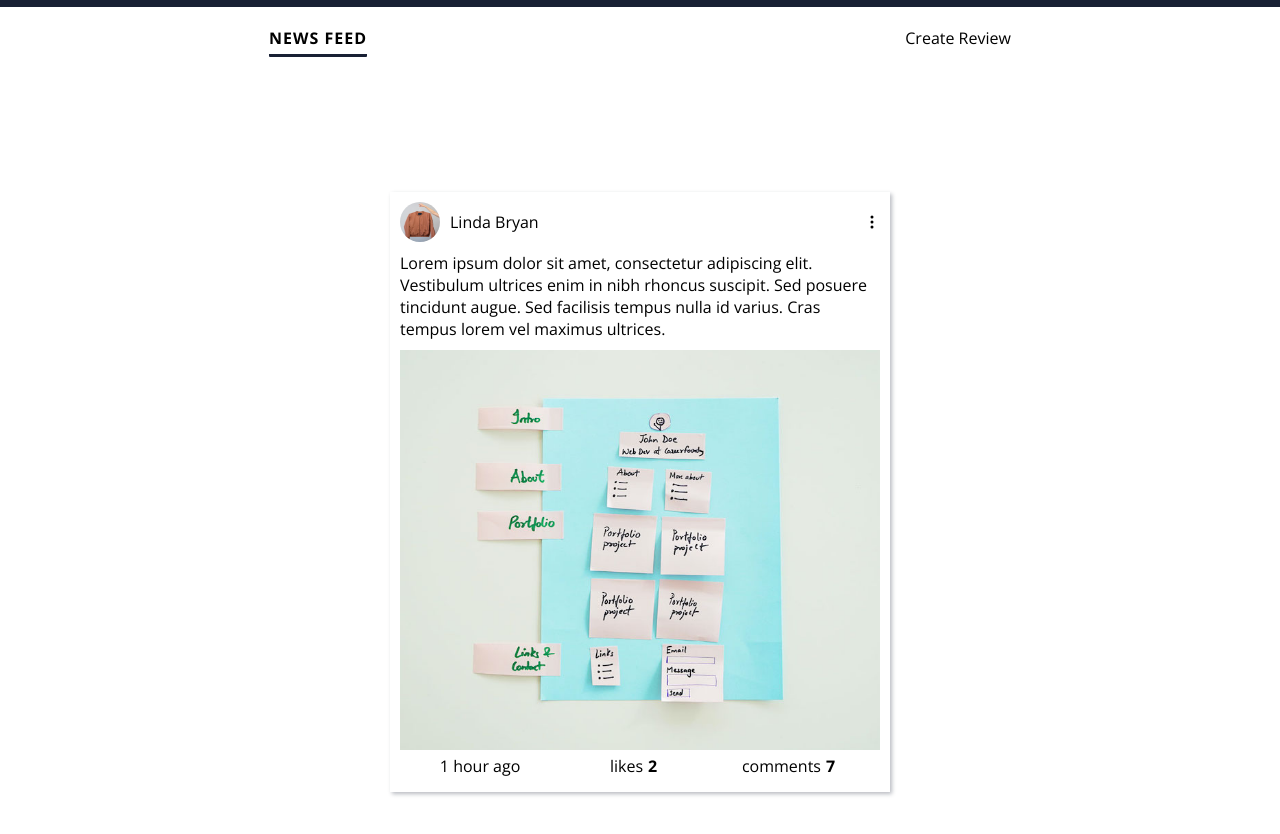
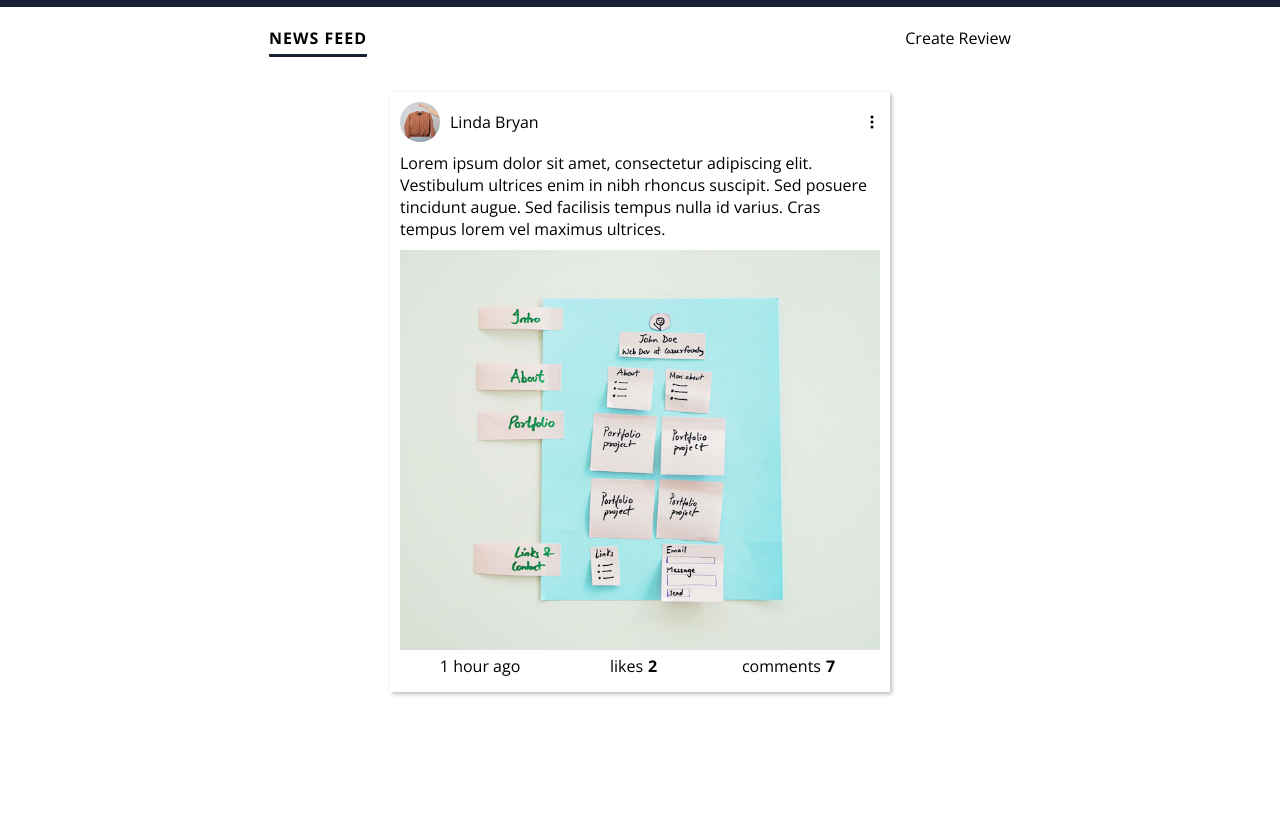
Before and after one commit to Im-Hassan-wd/Review.com, a plain HTML site: page index.html in a window 1280 px wide. Shown: the part 56-890 px from the top of the page. Drawn offline with nearby package versions, Linux system fonts and the light colour scheme.

Commit message:
added new margin to the news-feed

```diff
--- a/styles.css
+++ b/styles.css
@@ -61,13 +61,13 @@ section li.tab{
 }
 #news_feed{
   margin: 10px auto;
-  width: 500px;
+  max-width: 500px;
   padding: 20px 0;
   /* box-shadow: 2px 2px 4px hsl(224, 36%, 15%); */
 }
 #news_feed .review{
   padding: 10px;
-  margin: 100px 0;
+  margin-bottom: 100px;
   box-shadow: 2px 2px 4px hsla(224, 36%, 15%, 0.3);
 }
 #news_feed .review-title{
@@ -141,7 +141,9 @@ button{
   cursor: pointer;
 }
 @media(max-width: 375px){
-  /* header h1 */
+  header h1{
+    font-weight: 100;
+  }
   header ul{
     display: none
   }
```
